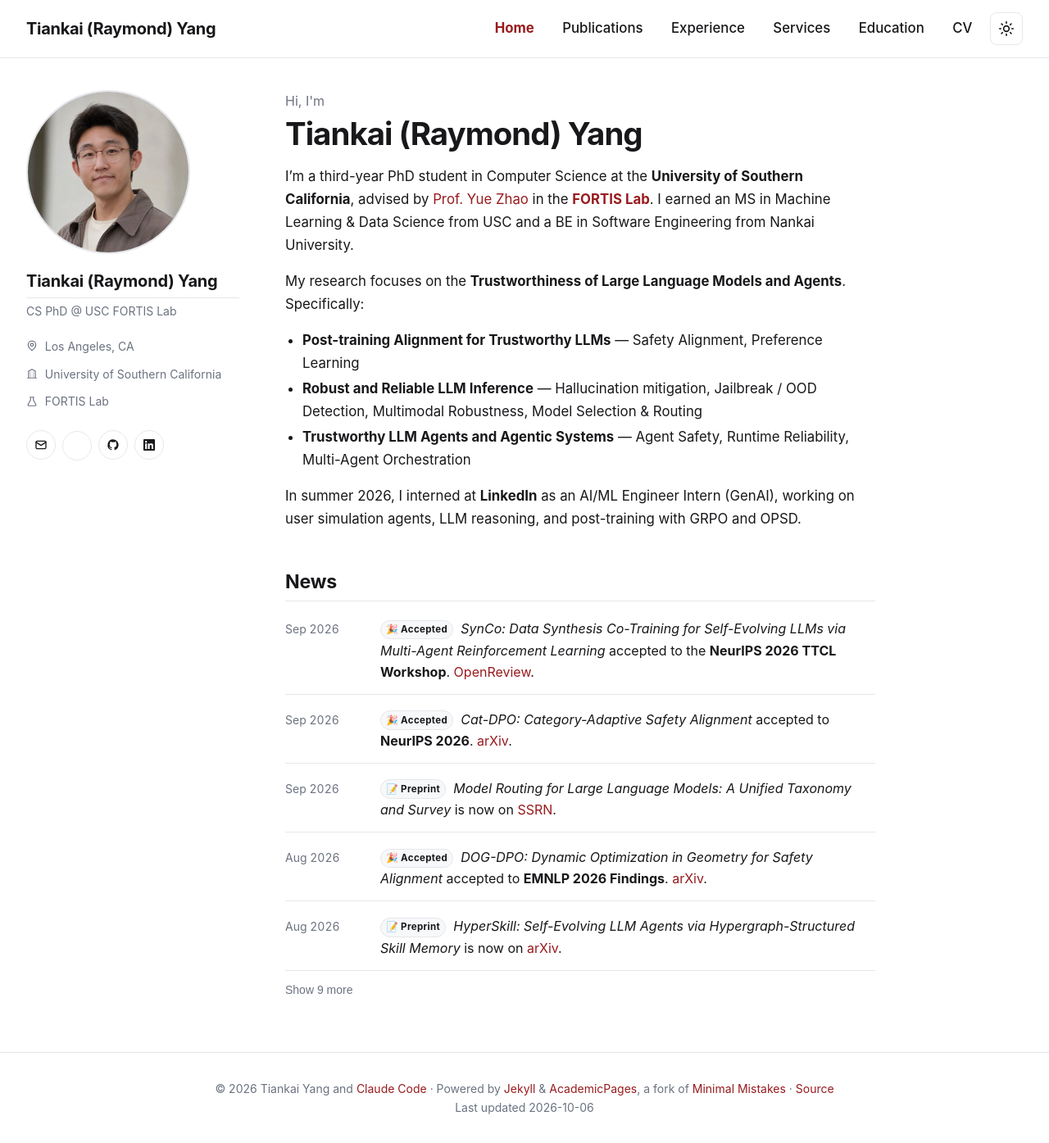
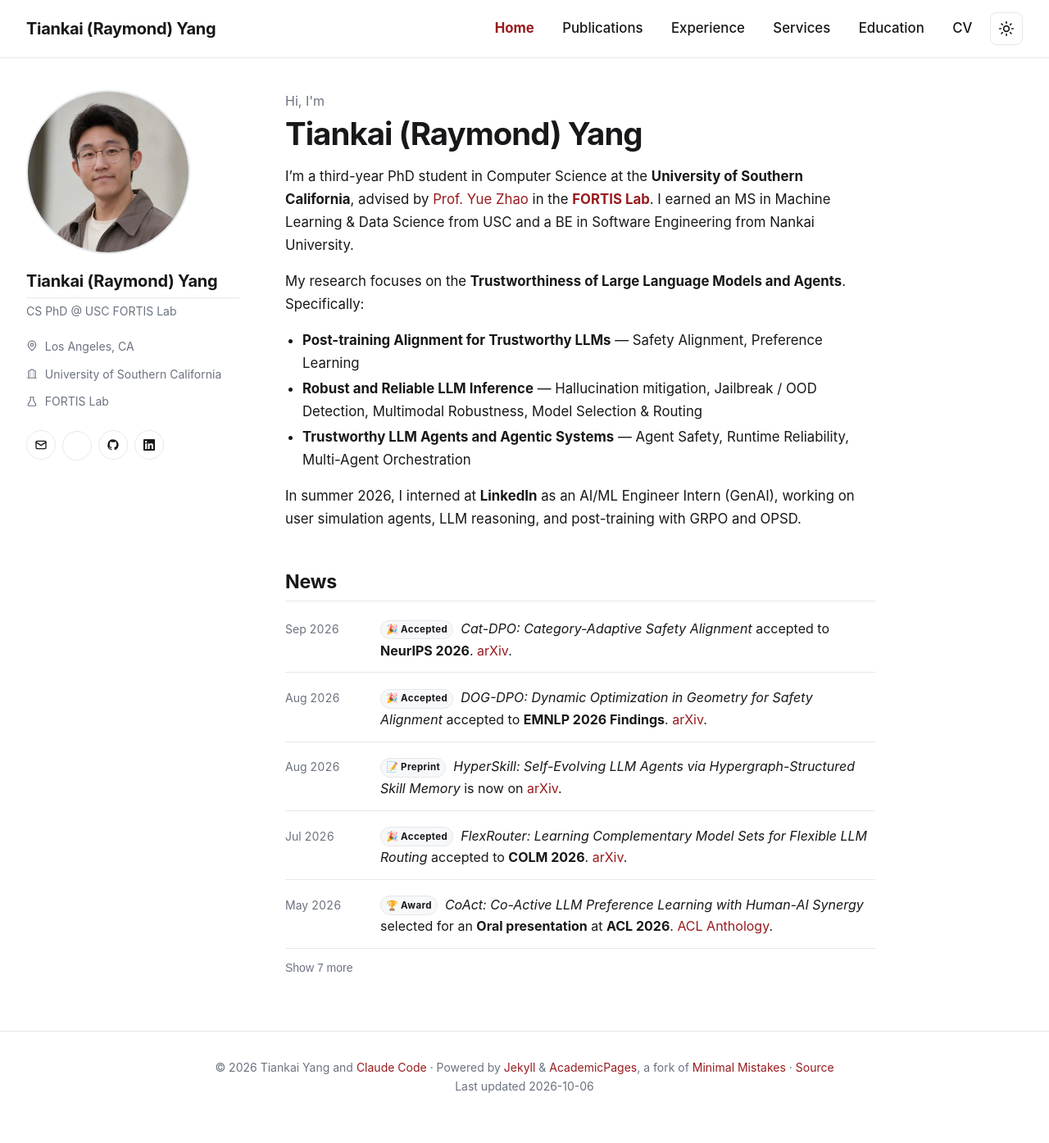
Before and after one commit to RaymondY/raymondy.github.io, a Jekyll site: the page built from _pages/about.md, in a window 1280 px wide and 1395 px high. Shown: the whole window at 82% size. Built offline with Jekyll 4.4.1, drawn with Linux system fonts in a browser that asks for light colours; a style sheet for code colours, icons or effects is not loaded.

Commit message:
Use paper figures for SynCo/survey thumbnails; drop their news items
Co-Authored-By: Claude Opus 5.5 (1M context) <noreply@anthropic.com>

```diff
--- a/_data/news.yml
+++ b/_data/news.yml
@@ -9,24 +9,9 @@
 - date: "2026-09"
   type: paper
   body: >-
-    <em>SynCo: Data Synthesis Co-Training for Self-Evolving LLMs via
-    Multi-Agent Reinforcement Learning</em> accepted to the
-    <strong>NeurIPS 2026 TTCL Workshop</strong>.
-    <a href="https://openreview.net/forum?id=0SbD6GdfQZ">OpenReview</a>.
-
-- date: "2026-09"
-  type: paper
-  body: >-
     <em>Cat-DPO: Category-Adaptive Safety Alignment</em>
     accepted to <strong>NeurIPS 2026</strong>.
     <a href="https://arxiv.org/abs/2604.17299">arXiv</a>.
-
-- date: "2026-09"
-  type: preprint
-  body: >-
-    <em>Model Routing for Large Language Models: A Unified Taxonomy and
-    Survey</em> is now on
-    <a href="https://papers.ssrn.com/sol3/papers.cfm?abstract_id=7406498">SSRN</a>.
 
 - date: "2026-08"
   type: paper
--- a/_data/papers.yml
+++ b/_data/papers.yml
@@ -43,7 +43,7 @@ preprints:
     arxiv: "2608.16114"
     link: "https://arxiv.org/abs/2608.16114"
 
-  # SSRN only (no arXiv) -- thumbnail is a generated title card.
+  # SSRN only (no arXiv) -- thumbnail built manually from the PDF (Fig. 1).
   - title: "Model Routing for Large Language Models: A Unified Taxonomy and Survey"
     authors:
       - name: "Wang Wei"
@@ -87,6 +87,7 @@ preprints:
     date: "2026"
     image: "/images/papers/model-routing-survey.webp"
     link: "https://papers.ssrn.com/sol3/papers.cfm?abstract_id=7406498"
+    code: "https://github.com/wwdda/Awesome-LLM-Routing"
 
   # Hidden for now -- uncomment to restore.
   # - title: "Learning to Route LLMs from Bandit Feedback: One Policy, Many Trade-offs"
@@ -189,7 +190,7 @@ conference:
     link: "https://arxiv.org/abs/2504.05804"
     code: "https://github.com/Tangyiming205069/controllable-seo"
 
-  # OpenReview only (no arXiv) -- thumbnail is a generated title card.
+  # OpenReview only (no arXiv) -- thumbnail built manually from the PDF (Fig. 1, overview).
   - title: "SynCo: Data Synthesis Co-Training for Self-Evolving LLMs via Multi-Agent Reinforcement Learning"
     authors:
       - name: "Wei Yang"
```
Also changed, not shown: images/papers/model-routing-survey.webp, images/papers/synco.webp.
